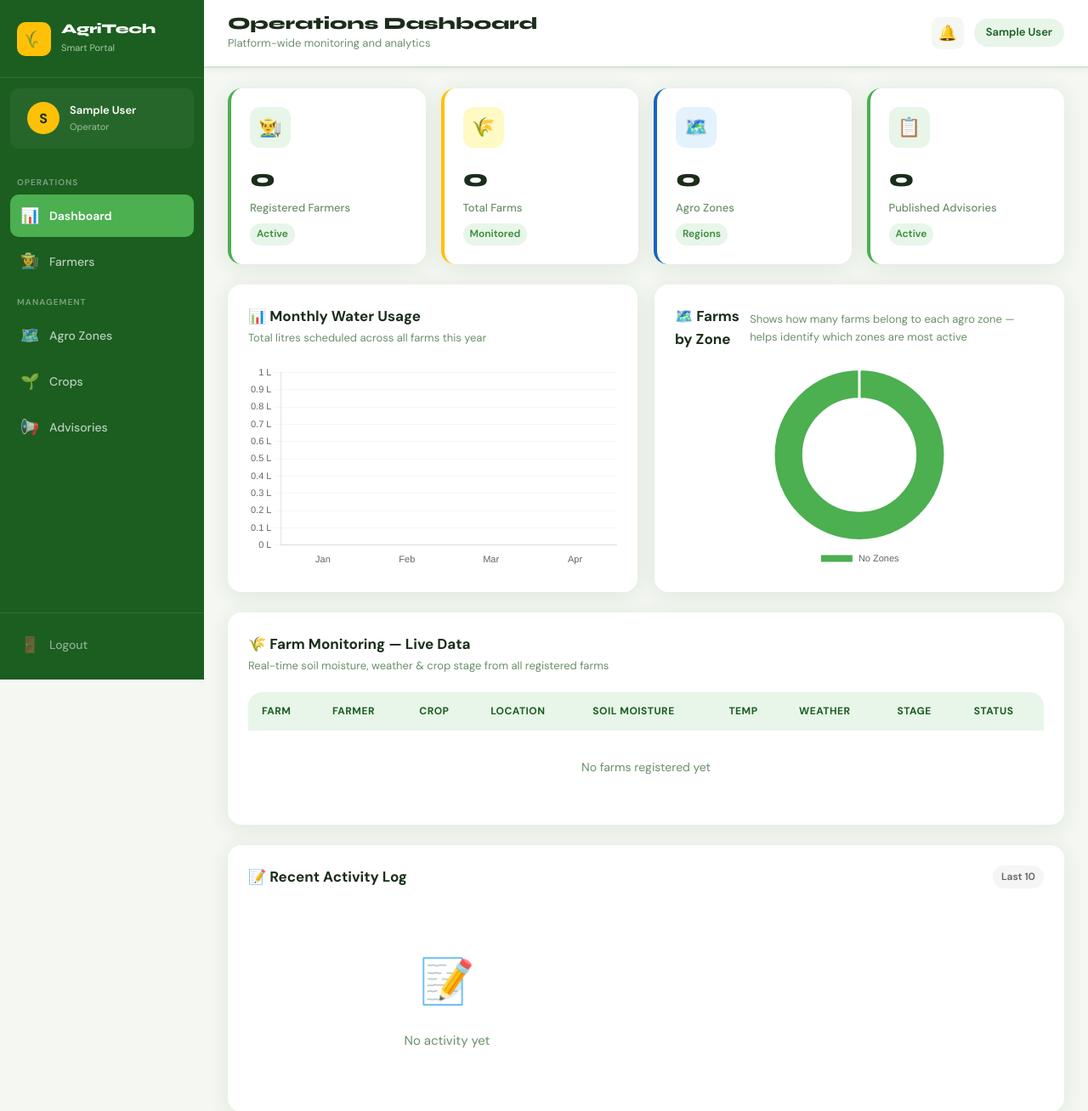
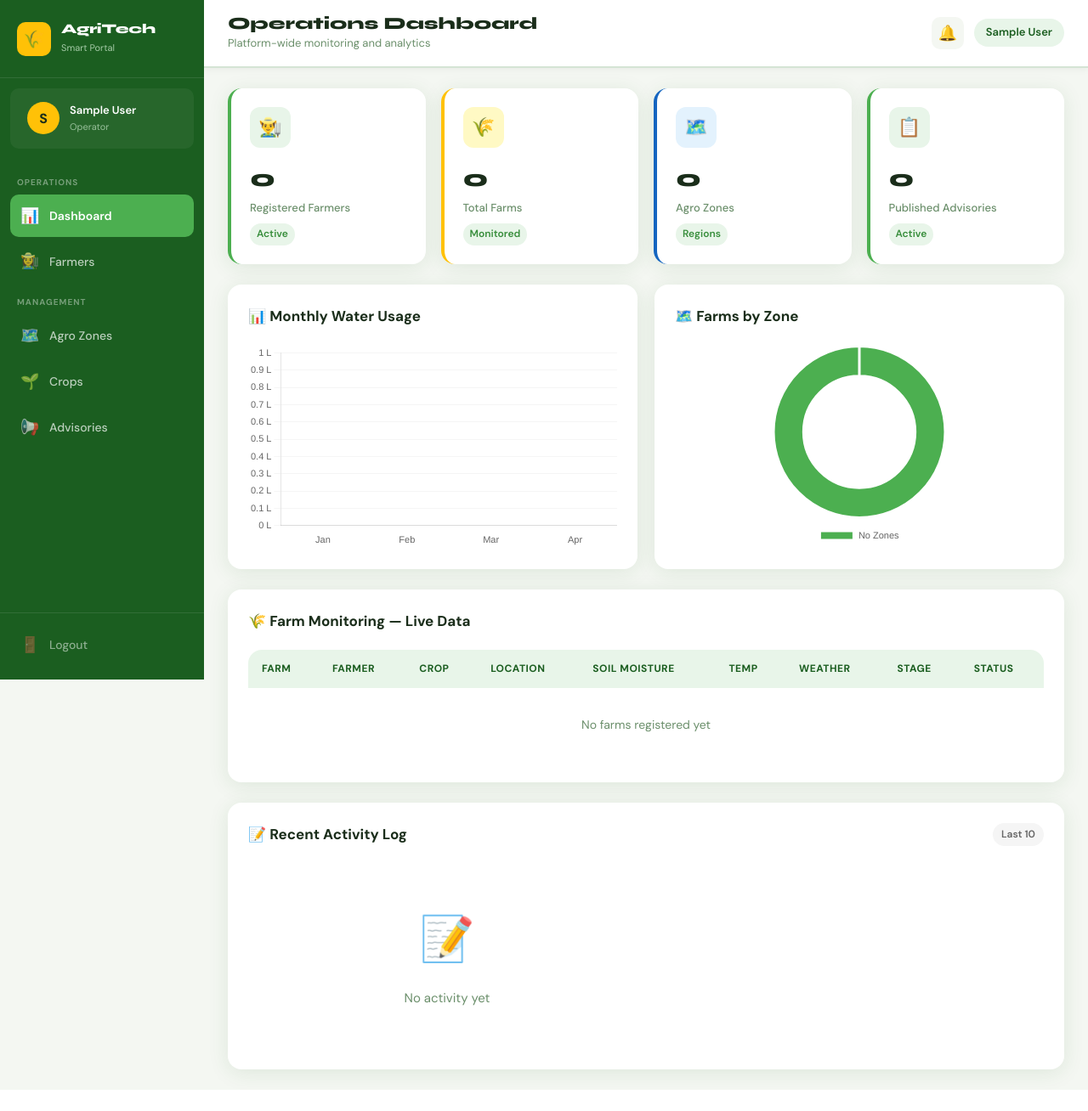
Before and after one commit to MansiManolikar/AgroTech, a Flask app: page /operator/dashboard in a window 1280 px wide. Shown: the top 1308 px of the page at 85% size. After the commit the page ends 1283 px from the top, so only its background shows below. Run offline with Flask 3, Linux system fonts and the light colour scheme; the visitor is signed in with stand-in values (Sample User, id 1); data that the repository does not hold is empty.

Commit message:
ui changes done

```diff
--- a/templates/farmer/crop_catalog.html
+++ b/templates/farmer/crop_catalog.html
@@ -21,7 +21,6 @@
 <div class="card" style="margin-bottom:24px;background:linear-gradient(135deg,#f1f8e9,#e8f5e9);">
   <div class="card-header">
     <div class="card-title">🗺️ Available Agro Zones</div>
-    <div class="card-subtitle">Admin-defined zones — match your farm location to the right crop</div>
   </div>
   <div style="display:flex;flex-wrap:wrap;gap:10px;padding-top:4px;">
     {% for z in zones %}
--- a/templates/operator/dashboard.html
+++ b/templates/operator/dashboard.html
@@ -39,7 +39,6 @@
     <div class="card-header">
       <div>
         <div class="card-title">📊 Monthly Water Usage</div>
-        <div class="card-subtitle">Total litres scheduled across all farms this year</div>
       </div>
     </div>
     <div class="chart-container" style="height:240px;">
@@ -50,7 +49,6 @@
   <div class="card">
     <div class="card-header">
       <div class="card-title">🗺️ Farms by Zone</div>
-      <div class="card-subtitle">Shows how many farms belong to each agro zone — helps identify which zones are most active</div>
     </div>
     <div class="chart-container" style="height:240px;">
       <canvas id="zoneChart"></canvas>
@@ -63,7 +61,6 @@
   <div class="card-header">
     <div>
       <div class="card-title">🌾 Farm Monitoring — Live Data</div>
-      <div class="card-subtitle">Real-time soil moisture, weather & crop stage from all registered farms</div>
     </div>
   </div>
   <div class="table-wrapper">
--- a/templates/operator/farmers.html
+++ b/templates/operator/farmers.html
@@ -40,7 +40,6 @@
              <div class="table-avatar" style="width:38px;height:38px;font-size:15px;">{{ f.name[0]|upper }}</div>
              <div>
                <div style="font-weight:600;font-size:14px;">{{ f.name }}</div>
-               <div style="font-size:12px;color:var(--text-light);">ID #{{ f.id }}</div>
              </div>
            </div>
          </td>
@@ -113,7 +112,6 @@
  <div class="card">
    <div class="card-header">
      <div class="card-title">📊 Farmer Registration by Month</div>
-     <div class="card-subtitle" style="margin-top:2px;font-size:12px;color:var(--text-light);">Shows actual registration dates — tracks platform growth</div>
    </div>
    <div class="chart-container" style="height:220px;">
      <canvas id="regChart"></canvas>
```
